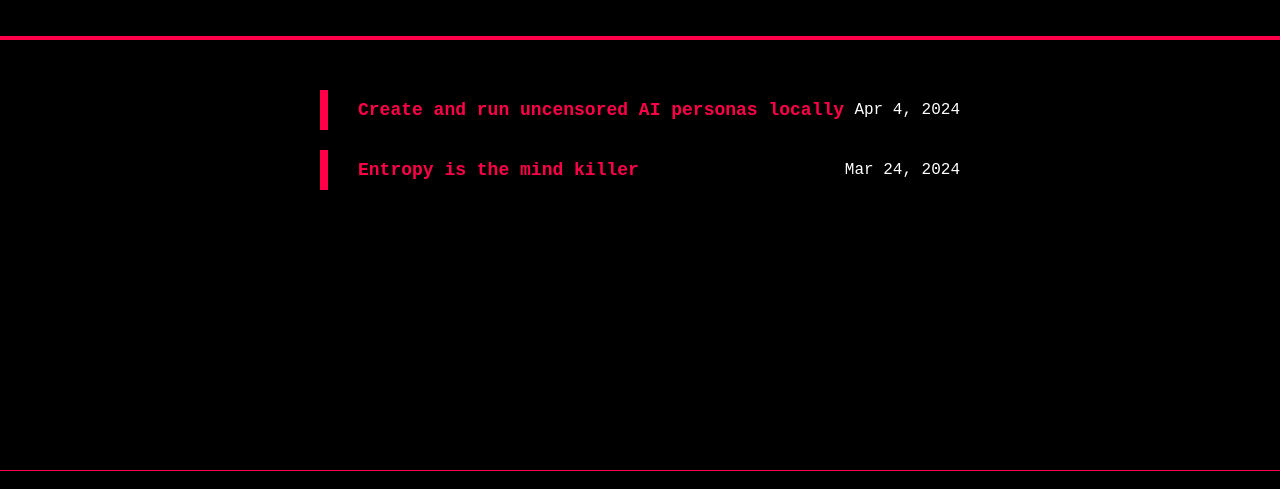
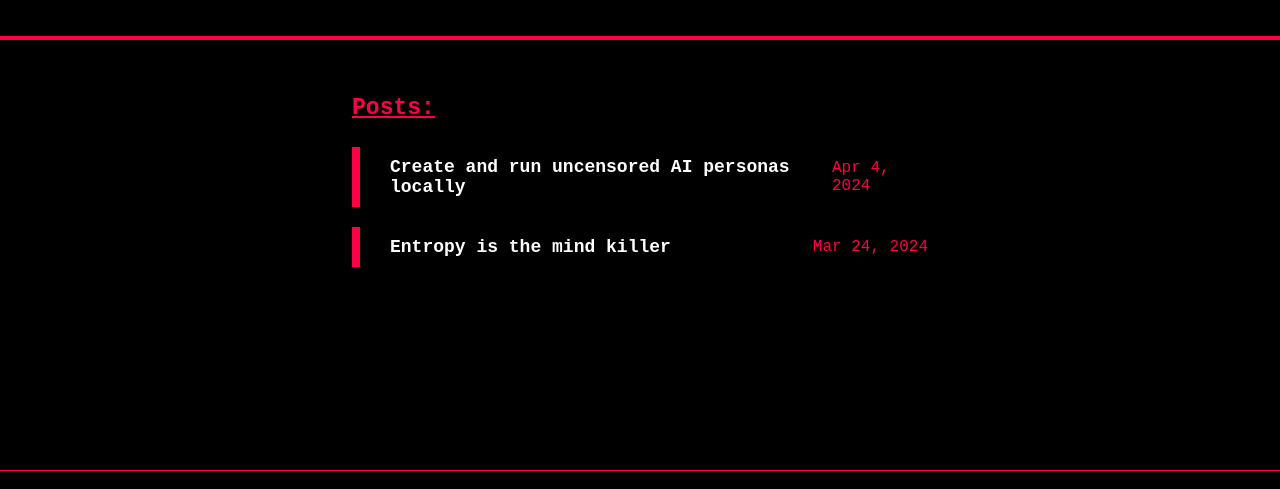
Before and after one commit to nodelike/portfolio, a website: page blogs/blog.html in a window 1280 px wide. Shown: the part 74-563 px from the top of the page. Drawn offline with Linux system fonts and the light colour scheme.

Commit message:
Adding post heading + more styling

```diff
--- a/blogs/blog.html
+++ b/blogs/blog.html
@@ -9,12 +9,14 @@
   <script src="assets/marked.min.js"></script>
   <link rel="icon" type="image/x-icon" href="../assets/favicon.ico">
   <meta name="description" content="Building intelligent machines & preserving my thoughts that I think about the most.">
+
   <!-- Facebook Meta Tags -->
   <meta property="og:url" content="https://www.kishore.blog/blogs/blog.html">
   <meta property="og:type" content="website">
   <meta property="og:title" content="Bits, Bytes & Beyond">
   <meta property="og:description" content="Building intelligent machines & preserving my thoughts that I think about the most.">
   <meta property="og:image" content="https://www.kishore.blog/blogs/assets/images/ogimg.jpg">
+
   <!-- Twitter Meta Tags -->
   <meta name="twitter:card" content="summary_large_image">
   <meta property="twitter:domain" content="kishore.blog">
@@ -22,6 +24,7 @@
   <meta name="twitter:title" content="Bits, Bytes & Beyond">
   <meta name="twitter:description" content="Building intelligent machines & preserving my thoughts that I think about the most.">
   <meta name="twitter:image" content="https://www.kishore.blog/blogs/assets/images/ogimg.jpg">
+
   <script src="https://kit.fontawesome.com/feaaf8de4f.js" crossorigin="anonymous"></script>
 </head>
 <body onload="init()">
@@ -34,10 +37,14 @@
       </div>
     </div>
   </header>
+
   <div class="main">
-        <div class="posts"></div>
+    <div class="posts">
+      <h1 style="text-decoration: underline; color: var(--links-color);">Posts:</h1>
+    </div>
     <div class="markdown-body" id="blog-post"></div>
   </div>
+
   <footer>
     <div class="footer-body">
       <div class="footnote">
@@ -61,9 +68,9 @@
           <a class="social-links" href="mailto:kishore.sensei@gmail.com" target="_blank">kishore.sensei@gmail.com</a>
         </span>
       </div>
-
     </div>
   </footer>
+
   <script src="script.js"></script>
 </body>
 </html>
--- a/blogs/script.js
+++ b/blogs/script.js
@@ -60,7 +60,7 @@ function renderBlogPost() {
               const ogTitleElement = document.querySelector('meta[property="og:title"]');
               if (ogTitleElement) {
                 ogTitleElement.setAttribute('content', text);
-              };
+              }
               document.title = text
               return `<h1 id="blog-title">${text}</h1>`;
             } else if (level === 2 && firstH2) {
@@ -130,7 +130,9 @@ function loadPosts() {
 
 function displayPosts(posts) {
   const postsDiv = document.querySelector('.posts');
-  postsDiv.innerHTML = '';
+  const blogPostElement = document.getElementById('blog-post');
+
+  blogPostElement.innerHTML = '';
 
   posts.forEach(post => {
     const postElement = document.createElement('div');
--- a/blogs/styles.css
+++ b/blogs/styles.css
@@ -170,7 +170,7 @@ footer {
     width: 100%;
     position: relative;
     margin: 40px auto;
-    max-width: 50%;
+    max-width: 45%;
 }
 
 /* ------------- POSTS HTML ------------- */
@@ -189,7 +189,7 @@ footer {
     padding-left: 30px;
     font-size: 18px;
     font-weight: bold;
-    color: var(--links-color);
+    color: var(--text-color);
 }
 
 .post:hover > .blog-title {
@@ -197,6 +197,7 @@ footer {
 }
 
 .blog-date {
+    color: var(--links-color);
     font-size: 16px;
 }
 
@@ -256,7 +257,7 @@ footer {
     color: #ff0048;
 }
 
-@media (max-width: 768px){
+@media (max-width: 868px){
     .likes{
         top: 145px
     }
```
Lines whose indentation alone changed are shown as unchanged.
